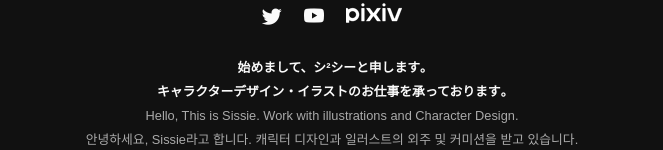
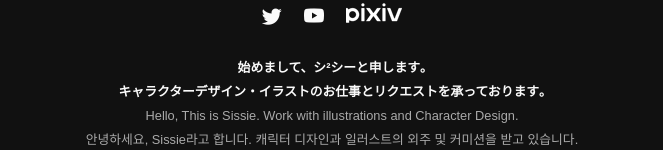
Before and after one commit to sakedontrail/sissie-info, a plain HTML site: page index.html in a window 1280 px wide. Shown: the part 307-457 px from the top of the page, without its empty margins (308-971 px from the left). Drawn offline with nearby package versions, Linux system fonts and the light colour scheme.

Commit message:
20261121-1

```diff
--- a/index.html
+++ b/index.html
@@ -40,7 +40,7 @@
             <p class="font-lg font-point mb-1">❴&nbsp;&nbsp;シ²シー&nbsp;|&nbsp;Sissie&nbsp;&nbsp;❵</p>
             <span class="font-lm"><a href="https://x.com/SAKEDONTRAIL_" target="_blank" class="link-none"><i class="bi bi-twitter"></i></a>&nbsp;&nbsp;&nbsp;&nbsp;<a href="https://www.youtube.com/@SAKEDONTRAIL" target="_blank" class="link-none"><i class="bi bi-youtube"></i></a>&nbsp;&nbsp;&nbsp;&nbsp;<a href="https://www.pixiv.net/users/18360674" target="_blank"><img src="./img/pixiv-logo.png" alt="Pixiv" class="link-logo"></a></span>
             <br><br>
-            <span class="font-sm"><b>始めまして、シ²シーと申します｡<br>キャラクターデザイン・イラストのお仕事を承っております｡</b><span class="font-sub"><br>Hello, This is Sissie. Work with illustrations and Character Design.<br>안녕하세요, Sissie라고 합니다. 캐릭터 디자인과 일러스트의 외주 및 커미션을 받고 있습니다.</span></span>
+            <span class="font-sm"><b>始めまして、シ²シーと申します｡<br>キャラクターデザイン・イラストのお仕事とリクエストを承っております｡</b><span class="font-sub"><br>Hello, This is Sissie. Work with illustrations and Character Design.<br>안녕하세요, Sissie라고 합니다. 캐릭터 디자인과 일러스트의 외주 및 커미션을 받고 있습니다.</span></span>
             <br>
         </div>
 
```
